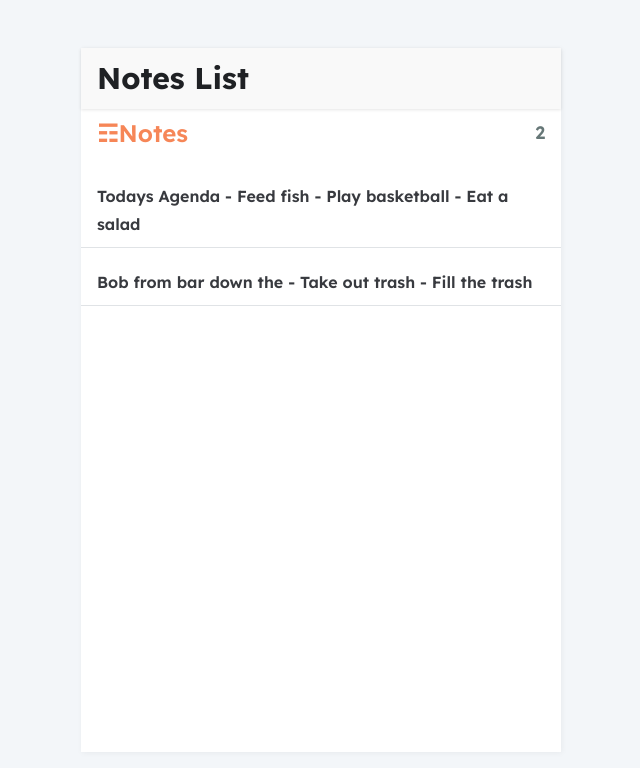
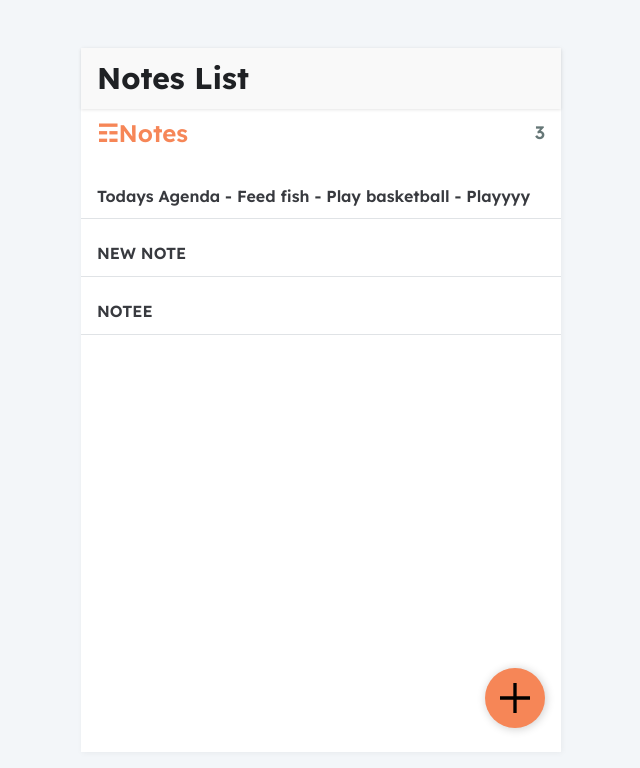
Before and after one commit to Sailokeshg/notes-app, a React (Create React App) app: page / in a window 1280 px wide. Shown: the top 768 px of the page, without its empty margins (319-959 px from the left). Built offline with nearby package versions, Linux system fonts and the light colour scheme; data requests are answered from the project's data file.

Commit message:
crud methods complete

```diff
--- a/db.json
+++ b/db.json
@@ -2,15 +2,19 @@
   "notes": [
     {
       "id": 1,
-      "body": "Todays Agenda\n\n- Feed fish\n- Play basketball\n- Eat a salad",
-      "updated": "2023-01-18T11:10:57.372Z",
+      "body": "Todays Agenda\n\n- Feed fish\n- Play basketball\n- Playyyy\n",
+      "updated": "2023-01-18T14:45:29.512Z",
       "created": "2021-07-13T21:54:16.235392Z"
     },
     {
-      "id": 2,
-      "body": "Bob from bar down the \n\n- Take out trash\n- Fill the trash",
-      "updated": "2023-01-18T11:49:55.387Z",
-      "created": "2021-07-13T00:17:13.289897Z"
+      "body": "NEW NOTE",
+      "updated": "2023-01-18T14:46:00.729Z",
+      "id": 3
+    },
+    {
+      "body": "NOTEE",
+      "updated": "2023-01-18T14:46:04.562Z",
+      "id": 4
     }
   ]
 }
--- /dev/null
+++ b/src/components/AddButton.tsx
@@ -0,0 +1,14 @@
+import React from 'react'
+import { Link } from 'react-router-dom'
+import { ReactComponent as AddIcon } from '../assets/plus-svgrepo-com.svg'
+
+
+const AddButton = () => {
+  return (
+    <Link to='/note/new' className='floating-button'>
+        <AddIcon />
+    </Link>
+  )
+}
+
+export default AddButton
--- a/src/pages/NotePage.tsx
+++ b/src/pages/NotePage.tsx
@@ -1,5 +1,4 @@
 import React, { useEffect, useState } from "react";
-// import notes from "../assets/data";
 import { ReactComponent as ArrrowLeft } from "../assets/arrow-left.svg";
 import { Link, useParams, useNavigate } from "react-router-dom";
 
@@ -10,17 +9,27 @@ const NotePage = () => {
 
   useEffect(() => {
     getNote();
-  }, [noteId]);
+  }, [noteId.id]);
 
   const getNote = async () => {
+    if (noteId === "new") return;
     let res = await fetch(`http://localhost:5000/notes/${noteId.id}`);
     let data = await res.json();
     setNote(data);
   };
-  // let note = notes.find((note) => note.id === parseInt(noteId.id));
+
+  const createNote = async () => {
+    await fetch(`http://localhost:5000/notes/`, {
+      method: "POST",
+      headers: {
+        "Content-type": "application/json",
+      },
+      body: JSON.stringify({ ...note, updated: new Date() }),
+    });
+  };
 
   const updateNote = async () => {
-    await fetch(`http://localhost:5000/notes/${note.id}`, {
+    await fetch(`http://localhost:5000/notes/${noteId.id}`, {
       method: "PUT",
       headers: {
         "Content-type": "application/json",
@@ -29,19 +38,25 @@ const NotePage = () => {
     });
   };
 
-  const handleSubmit = () => {
-    updateNote();
-    navigate("/");
-  };
-
   const deleteNote = async () => {
-    await fetch(`http://localhost:5000/notes/${note.id}`, {
+    await fetch(`http://localhost:5000/notes/${noteId.id}`, {
       method: "DELETE",
       headers: {
         "Content-type": "application/json",
       },
       body: JSON.stringify(note),
     });
+    navigate("/");
+  };
+
+  const handleSubmit = () => {
+    if (noteId.id !== "new" && !note.body) {
+      deleteNote();
+    } else if (noteId.id !== "new") {
+      updateNote();
+    } else if (noteId.id === "new" && note !== null) {
+      createNote();
+    }
     navigate("/");
   };
 
@@ -53,7 +68,11 @@ const NotePage = () => {
             <ArrrowLeft onClick={handleSubmit} />
           </Link>
         </h3>
-        <button onClick={deleteNote}>Delete</button>
+        {noteId.id !== "new" ? (
+          <button onClick={deleteNote}>Delete</button>
+        ) : (
+          <button onClick={handleSubmit}>Done</button>
+        )}
       </div>
       <textarea
         value={note?.body}
--- a/src/pages/NotesPage.tsx
+++ b/src/pages/NotesPage.tsx
@@ -1,5 +1,6 @@
 import React, { useState, useEffect } from "react";
-// import notes from "../assets/data";
+import AddButton from "../components/AddButton";
+
 
 import ListItem from "../components/ListItem";
 
@@ -27,6 +28,7 @@ const NotesPage = () => {
           <ListItem key={note.id} note={note} />
         ))}
       </div>
+      <AddButton />
     </div>
   );
 };
```
Also changed, not shown: src/assets/plus-svgrepo-com.svg (added).
